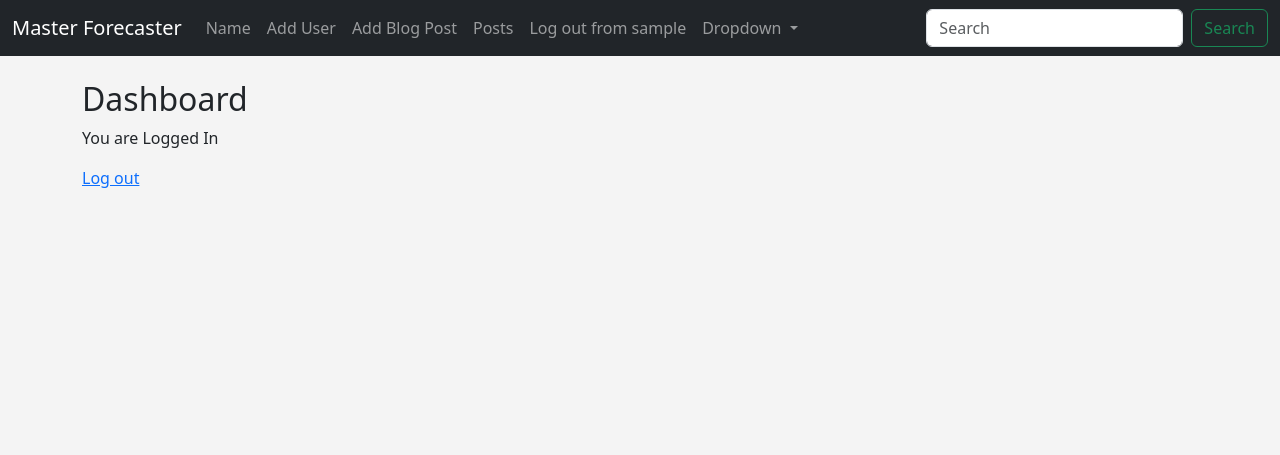
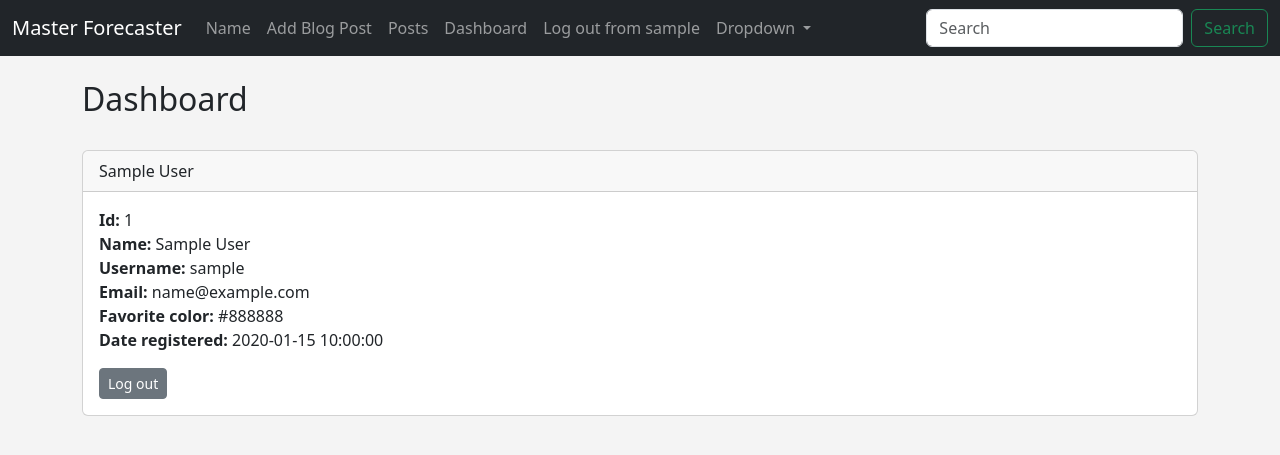
Before and after one commit to erlitx/master_forecaster, a Flask app: page /dashboad in a window 1280 px wide. Shown: the top 455 px of the page. Run offline with Flask 2, Linux system fonts and the light colour scheme; a user stored in the database is signed in; tables that the repository leaves empty hold one stand-in row (values such as "Sample post").

Commit message:
Codemy #23 completed

```diff
--- a/hello.py
+++ b/hello.py
@@ -37,7 +37,7 @@ def load_user(user_id):
     return Users.query.get(int(user_id))
 
 
-
+# UserMixin adds our User to auth stuff. Now it know about User
 class Users(db.Model, UserMixin):
     id = db.Column(db.Integer, primary_key = True)
     username = db.Column(db.String(20), nullable=False, unique=True)
--- a/templates/dashboard.html
+++ b/templates/dashboard.html
@@ -10,7 +10,25 @@
 {% endfor %}
 
     <h2>Dashboard</h2>
-    <p>You are Logged In</p>
-    <a href="{{ url_for('logout') }}">Log out</a><br/>
+    <br/>
+<div class="card">
+  <div class="card-header">
+    {{ current_user.name }}
+  </div>
+  <div class="card-body">
+
+    <p class="card-text">
+        <strong>Id:   </strong>{{ current_user.id }}<br/>
+        <strong>Name:   </strong>{{ current_user.name }}<br/>
+        <strong>Username:   </strong>{{ current_user.username }}<br/>
+        <strong>Email:   </strong>{{ current_user.email }}<br/>
+        <strong>Favorite color:   </strong>{{ current_user.favorite_color }}<br/>
+        <strong>Date registered:   </strong>{{ current_user.date_added }}<br/>
+    </p>
+    <a href="{{ url_for('logout') }}" class="btn btn-secondary btn-sm">Log out</a>
+  </div>
+</div>
+
+
 
 {% endblock %}
--- a/templates/navbar.html
+++ b/templates/navbar.html
@@ -10,19 +10,23 @@
           <a class="nav-link" href="{{ url_for('name') }}">Name</a>
         </li>
         <li class="nav-item">
-          <a class="nav-link" href="{{ url_for('add_user') }}">Add User</a>
-        </li>
-        <li class="nav-item">
           <a class="nav-link" href="{{ url_for('add_post') }}">Add Blog Post</a>
         </li>
         <li class="nav-item">
           <a class="nav-link" href="{{ url_for('posts') }}">Posts</a>
         </li>
         {% if current_user.is_authenticated %}
+          <li>
+            <a class="nav-link" href="{{ url_for('dashboard') }}">Dashboard</a>
+          </li>
           <li class="nav-item">
-          <a class="nav-link" href="{{ url_for('logout') }}">Log out from {{current_user.username}}</a>
+            <a class="nav-link" href="{{ url_for('logout') }}">Log out from {{current_user.username}}</a>
           </li>
+
         {% else %}
+          <li class="nav-item">
+            <a class="nav-link" href="{{ url_for('add_user') }}">Register</a>
+          </li>
         <li class="nav-item">
         <a class="nav-link" href="{{ url_for('login') }}">Login</a>
         </li>
```
